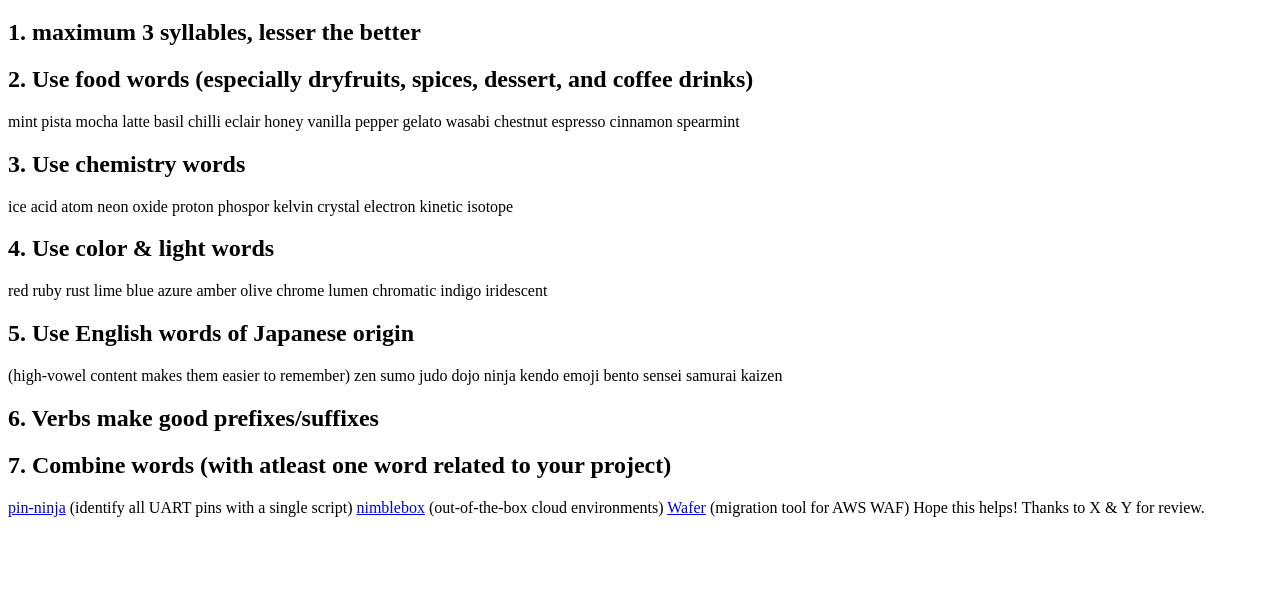
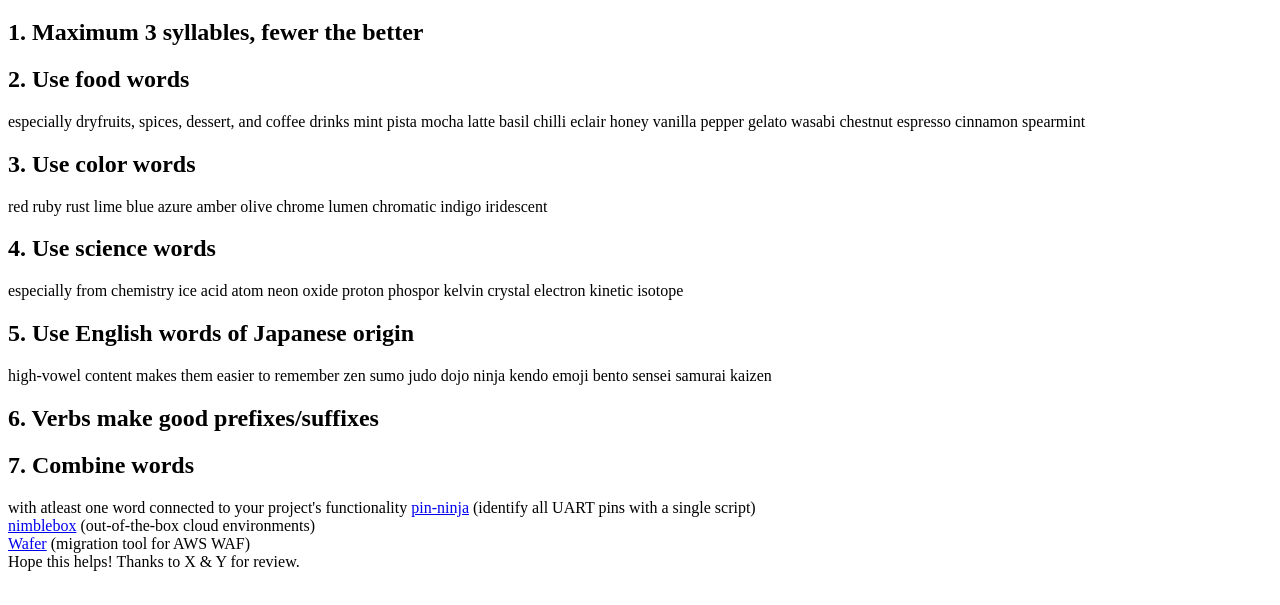
Before and after one commit to standard-deviant/blog, a plain HTML site: page naming-things.html in a window 1280 px wide. Shown: the part 61-666 px from the top of the page. Drawn offline with Linux system fonts and the light colour scheme.

Commit message:
Update naming-things.html

```diff
--- a/naming-things.html
+++ b/naming-things.html
@@ -7,20 +7,27 @@
 </head>
 <body>
   <h1>7 tips on naming your dev tool</h1>
-  <h2>1. maximum 3 syllables, lesser the better</h2>
-  <h2>2. Use food words (especially dryfruits, spices, dessert, and coffee drinks)</h2>
+  <h2>1. Maximum 3 syllables, fewer the better</h2>
+  <h2>2. Use food words</h2>
+	 especially dryfruits, spices, dessert, and coffee drinks
          mint pista mocha latte basil chilli eclair honey vanilla pepper gelato wasabi chestnut espresso cinnamon spearmint
-  <h2>3. Use chemistry words</h2>
+  <h2>3. Use color words</h2>
+         red ruby rust lime blue azure amber olive chrome lumen chromatic indigo iridescent
+  <h2>4. Use science words</h2>
+	 especially from chemistry
          ice acid atom neon oxide proton phospor kelvin crystal electron kinetic isotope
-  <h2>4. Use color & light words</h2>
-         red ruby rust lime blue azure amber olive chrome lumen chromatic indigo iridescent
-  <h2>5. Use English words of Japanese origin</h2> (high-vowel content makes them easier to remember)
+  <h2>5. Use English words of Japanese origin</h2>
+	 high-vowel content makes them easier to remember
          zen sumo judo dojo ninja kendo emoji bento sensei samurai kaizen
   <h2>6. Verbs make good prefixes/suffixes</h2>
-  <h2>7. Combine words (with atleast one word related to your project)</h2>
+  <h2>7. Combine words</h2>
+	 with atleast one word connected to your project's functionality
          <a href="https://github.com/securelayer7/PinNinja">pin-ninja</a> (identify all UART pins with a single script)
+	 <br>
          <a href="https://nimblebox.ai/">nimblebox</a> (out-of-the-box cloud environments)
+	 <br>
          <a href="https://github.com/vologue/wafer">Wafer</a> (migration tool for AWS WAF)
+	 <br>
 
 Hope this helps! Thanks to X & Y for review.
 </body>
```
